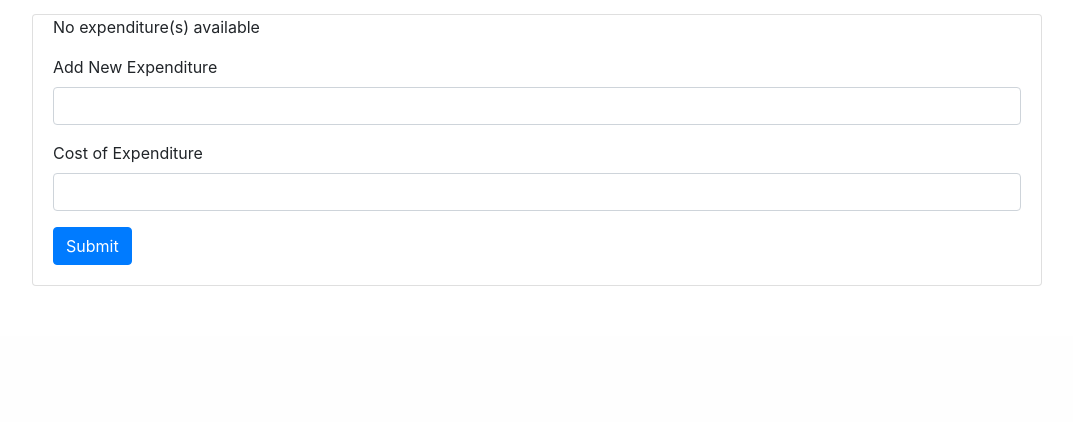
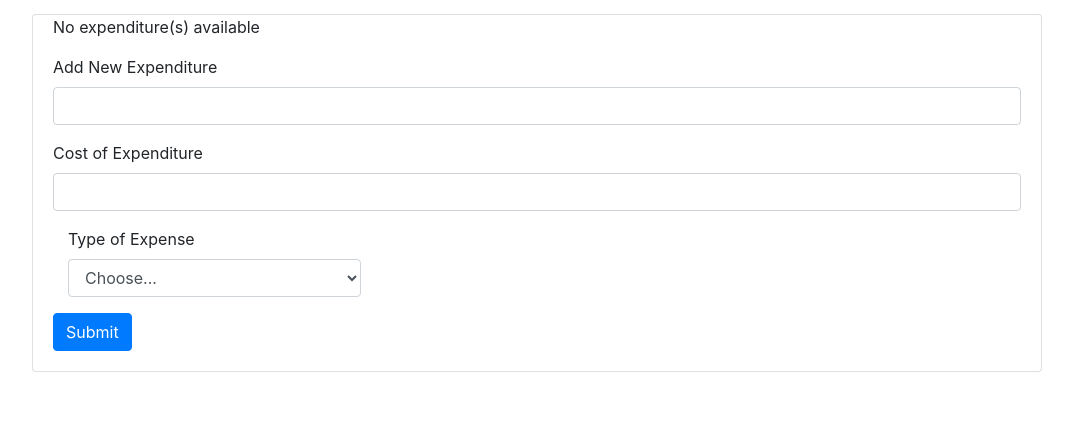
Before and after one commit to trey-sumida/Valueator, a Django app: page /calculator/ in a window 1280 px wide. Shown: the part 507-929 px from the top of the page, without its empty margins (103-1176 px from the left). Before the commit the page ends 793 px from the top, so only its background shows below. Run offline with Django 3.2, Linux system fonts and the light colour scheme; some libraries are stand-ins or nearby versions.

Commit message:
Added ability to choose topic

```diff
--- a/Valueator-project/Calculator/templates/Calculator/calculator.html
+++ b/Valueator-project/Calculator/templates/Calculator/calculator.html
@@ -60,6 +60,15 @@
                     <label for='add-expenditure-price'>Cost of Expenditure</label>
                     <input class='form-control' id='add-expenditure-price' name='expenditure_price'>
                 </div>
+                <div class="form-group col-md-4">
+                    <label for="topic_text">Type of Expense</label>
+                    <select id="topic_text" class="form-control" name="topic_text">
+                      <option selected>Choose...</option>
+                      {% for topic in topics_list %}
+                      <option>{{topic.topic_text}}</option>
+                      {% endfor %}
+                    </select>
+                  </div>
                 <button type="submit" class="btn btn-primary">Submit</button>
             </form>
         {% else %}
@@ -74,6 +83,15 @@
                     <label for='add-expenditure-price'>Cost of Expenditure</label>
                     <input class='form-control' id='add-expenditure-price' name='expenditure_price'>
                 </div>
+                <div class="form-group col-md-4">
+                    <label for="topic_text">Type of Expense</label>
+                    <select id="topic_text" class="form-control" name="topic_text">
+                      <option selected>Choose...</option>
+                      {% for topic in topics_list %}
+                      <option>{{topic.topic_text}}</option>
+                      {% endfor %}
+                    </select>
+                  </div>
                 <button type="submit" class="btn btn-primary">Submit</button>
             </form>
         {% endif %}
--- a/Valueator-project/Calculator/views.py
+++ b/Valueator-project/Calculator/views.py
@@ -1,12 +1,13 @@
 from django.shortcuts import render, redirect
-from .models import Income, Expenditure
+from .models import Income, Expenditure, Topics
 
 #Get income and expenditure and display them
 def calculator(request):
     try:
         latest_income_list = Income.objects.get(user = request.user)
         latest_expenditure_list = Expenditure.objects.filter(user = request.user)
-        context = {'latest_income': latest_income_list, 'latest_expenditure': latest_expenditure_list}
+        topics_list = Topics.objects.all()
+        context = {'latest_income': latest_income_list, 'latest_expenditure': latest_expenditure_list, 'topics_list': topics_list}
         print(context)
         return render(request, "Calculator/calculator.html", context)
     except:
@@ -27,5 +28,6 @@ def addExpenditure(request):
     if request.method == 'POST':
         user_expenditure = request.POST["expenditure_text"]
         user_expenditure_price = request.POST["expenditure_price"]
-        input_name = Expenditure.objects.create(expenditure_text = user_expenditure, expenditure_price = user_expenditure_price, user = request.user)
+        expenditure_topic = Topics.objects.get(topic_text = request.POST["topic_text"])
+        input_name = Expenditure.objects.create(expenditure_text = user_expenditure, expenditure_price = user_expenditure_price, topic = expenditure_topic, user = request.user)
         return redirect("Calculator:calculator")
```
Also changed, not shown: Valueator-project/db.sqlite3.
